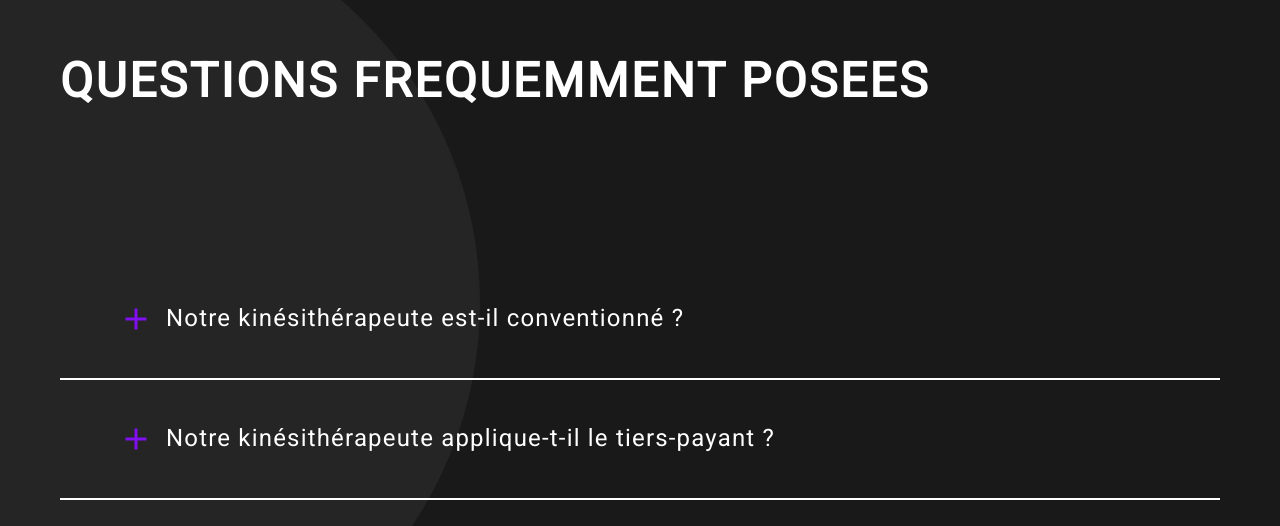
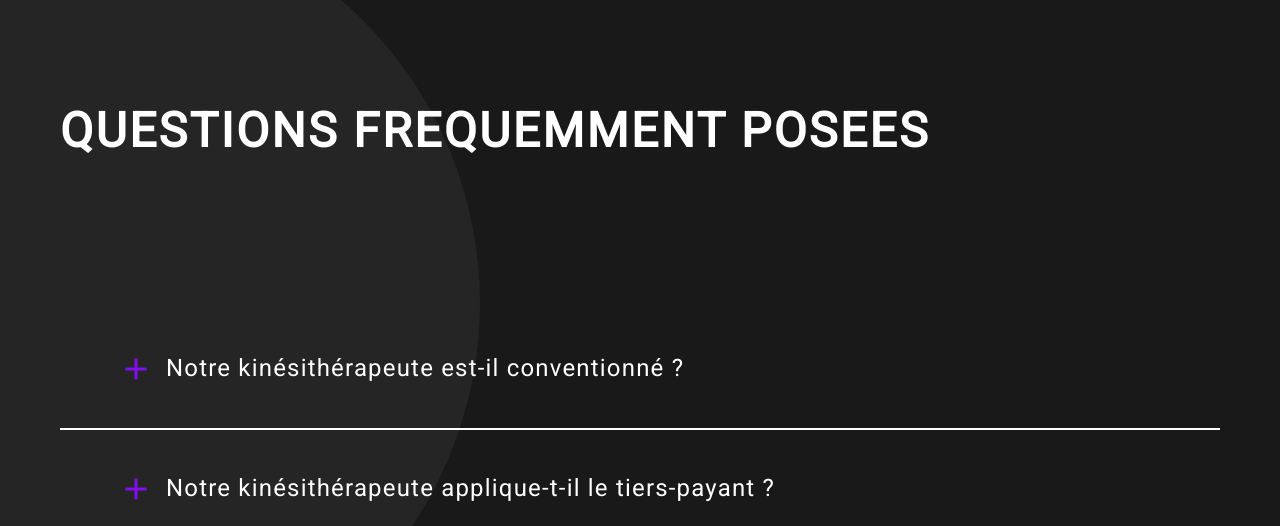
Before and after one commit to elliass/physical-therapy-website, a Gatsby site: page / in a window 1280 px wide. Shown: the part 5512-6038 px from the top of the page. Built offline with nearby package versions, Linux system fonts and the light colour scheme; Gatsby itself is replaced by a stand-in of ours.

Commit message:
Adjusted paddings for Faq component

```diff
--- a/src/components/Faq.js
+++ b/src/components/Faq.js
@@ -32,12 +32,11 @@ const questions = [
 const useStyles = makeStyles((theme) => ({
     container: {
         backgroundColor: '#191919',
-        // height: '150vh',
         position: 'relative',
-        padding: '150px 0',
+        padding: '200px 0',
 
-        '@media (max-width: 1200px)': {
-            // height: '170vh',
+        '@media (max-width: 599px)': {
+            padding: '100px 0',
         },
     },
     wrapper: {
@@ -51,9 +50,6 @@ const useStyles = makeStyles((theme) => ({
         '@media (max-width: 959px)': {
           textAlign: 'center',
         },
-    },
-    title: {
-        // paddingTop: '150px',
     },
     heading: {
         '@media (max-width: 959px)': {
```
